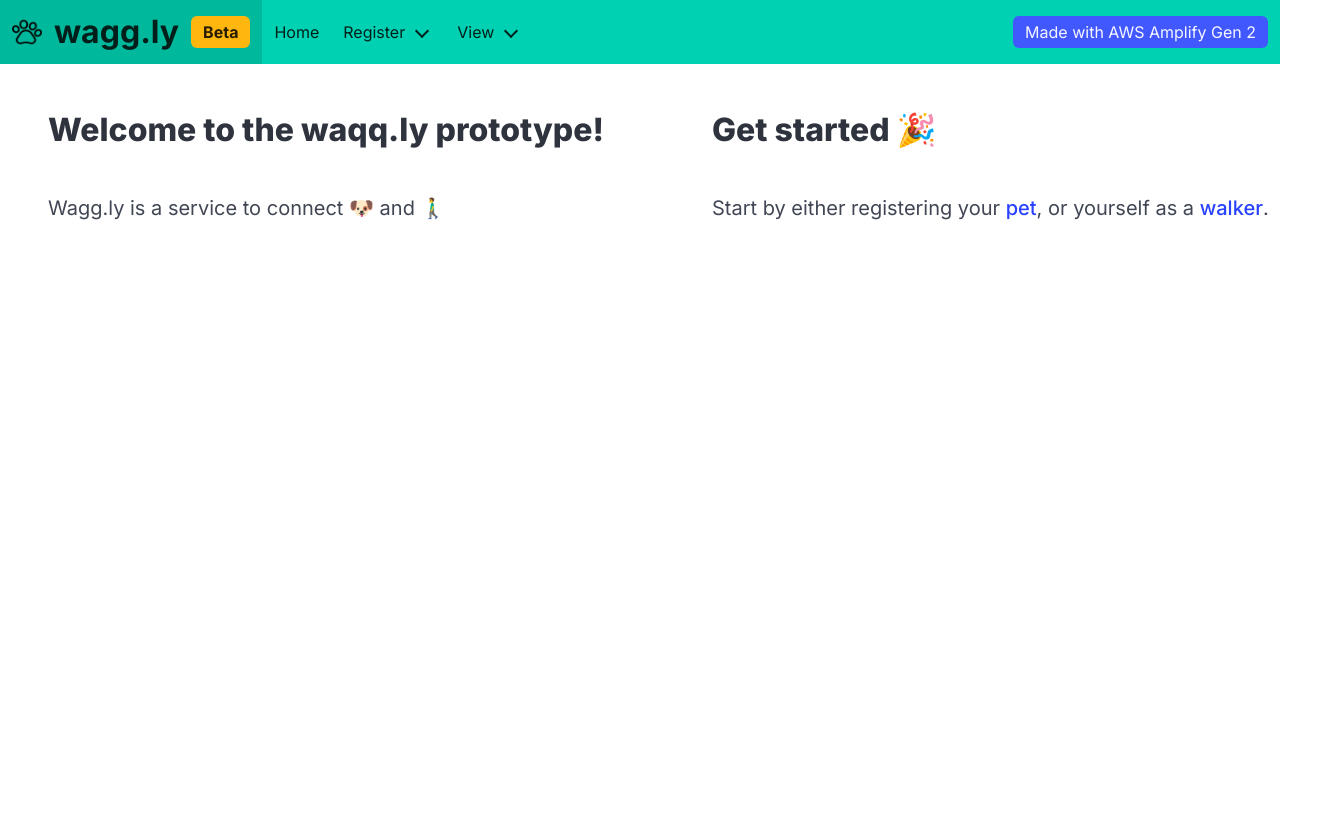
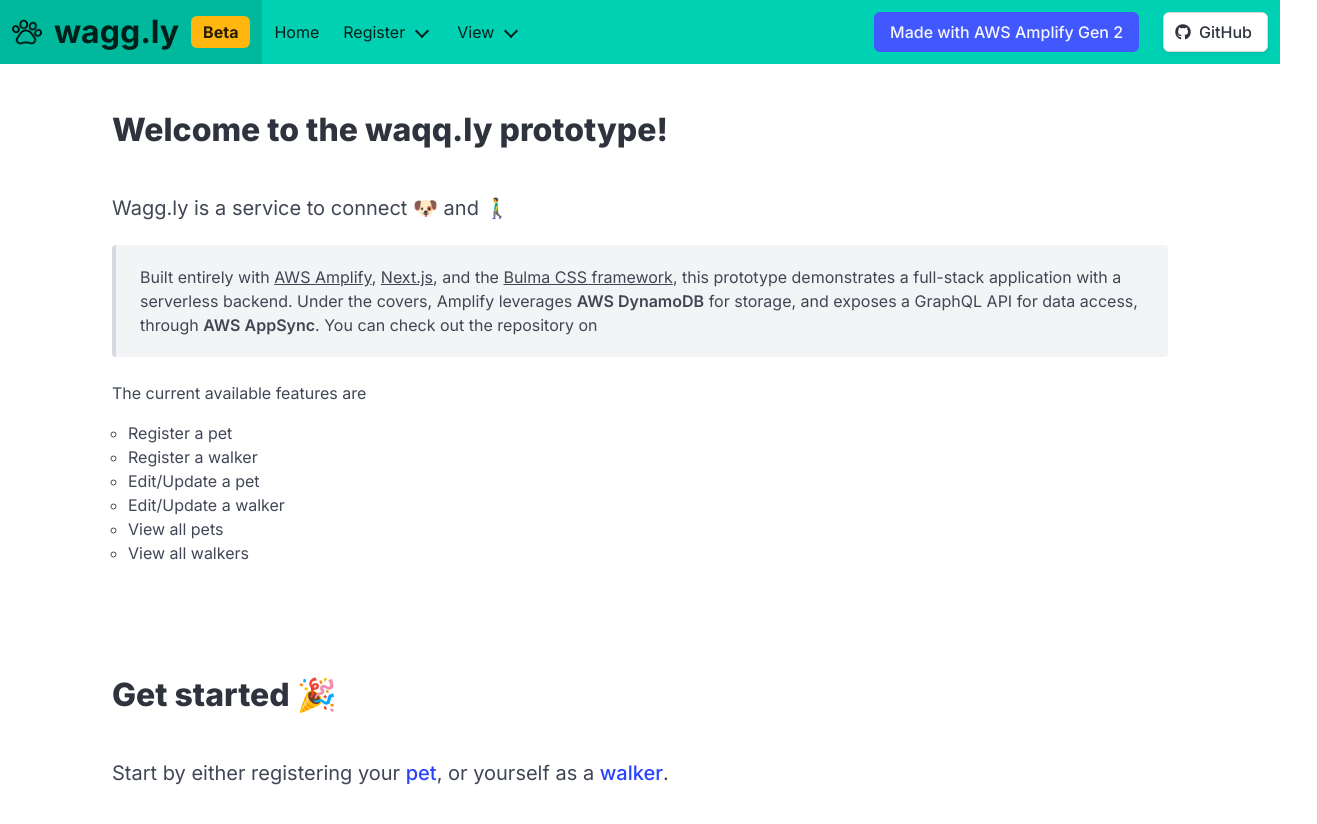
Before and after one commit to tobykeegan/waqqly, a Next.js app: page / in a window 1280 px wide. Shown: the top 824 px of the page, 1317 px wide, since content can reach past the window. Before the commit the page ends 800 px from the top, so only its background shows below. Built offline with nearby package versions, Linux system fonts and the light colour scheme; no server answers; what aws-amplify would draw is missing.

Commit message:
Finishing touches

```diff
--- a/src/app/globals.css
+++ b/src/app/globals.css
@@ -1 +1,2 @@
+@import "https://cdnjs.cloudflare.com/ajax/libs/font-awesome/6.5.2/css/all.min.css";
 @import "https://cdn.jsdelivr.net/npm/bulma@1.0.0/css/bulma.min.css";
--- a/src/app/navbar.jsx
+++ b/src/app/navbar.jsx
@@ -59,10 +59,16 @@
         </div>
         <div className="navbar-end">
           <div className="navbar-item">
-            <a href="https://docs.amplify.aws/gen2/">
-              <span className="tag is-link is-medium">
-                Made with AWS Amplify Gen 2
+            <a className="button is-link" href="https://docs.amplify.aws/gen2/">
+              Made with AWS Amplify Gen 2
+            </a>
+          </div>
+          <div className="navbar-item">
+            <a className="button">
+              <span className="icon">
+                <i className="fab fa-github"></i>
               </span>
+              <span>GitHub</span>
             </a>
           </div>
         </div>
--- a/src/app/page.js
+++ b/src/app/page.js
@@ -4,14 +4,39 @@
 
 export default function Home() {
   return (
-    <div className="level">
-      <div className="level-left">
+    <div className="container">
       <section className="section">
         <h1 className="title">Welcome to the waqq.ly prototype!</h1>
         <br />
-          <h2 className="subtitle">
-            Wagg.ly is a service to connect 🐶 and 🚶‍♂️
-          </h2>
+        <h2 className="subtitle">Wagg.ly is a service to connect 🐶 and 🚶‍♂️</h2>
+        <article className="message">
+          <div className="message-body">
+            Built entirely with{" "}
+            <a href="https://docs.amplify.aws/gen2/">AWS Amplify</a>,{" "}
+            <a href="https://nextjs.org/">Next.js</a>, and the{" "}
+            <a href="https://bulma.io">Bulma CSS framework</a>, this prototype
+            demonstrates a full-stack application with a serverless backend.
+            Under the covers, Amplify leverages <strong>AWS DynamoDB</strong>{" "}
+            for storage, and exposes a GraphQL API for data access, through{" "}
+            <strong>AWS AppSync</strong>. You can check out the repository on{" "}
+          </div>
+        </article>
+        <div className="container">
+          The current available features are
+          <ul
+            style={{
+              listStyleType: "circle",
+              padding: 16,
+            }}
+          >
+            <li>Register a pet</li>
+            <li>Register a walker</li>
+            <li>Edit/Update a pet</li>
+            <li>Edit/Update a walker</li>
+            <li>View all pets</li>
+            <li>View all walkers</li>
+          </ul>
+        </div>
       </section>
       <section className="section">
         <h1 className="title">Get started 🎉</h1>
@@ -29,6 +54,5 @@
         </h2>
       </section>
     </div>
-    </div>
   );
 }
```
Also changed, not shown: 1 other file (tests, documents, lock files or other folders). Lines whose indentation alone changed are shown as unchanged.
